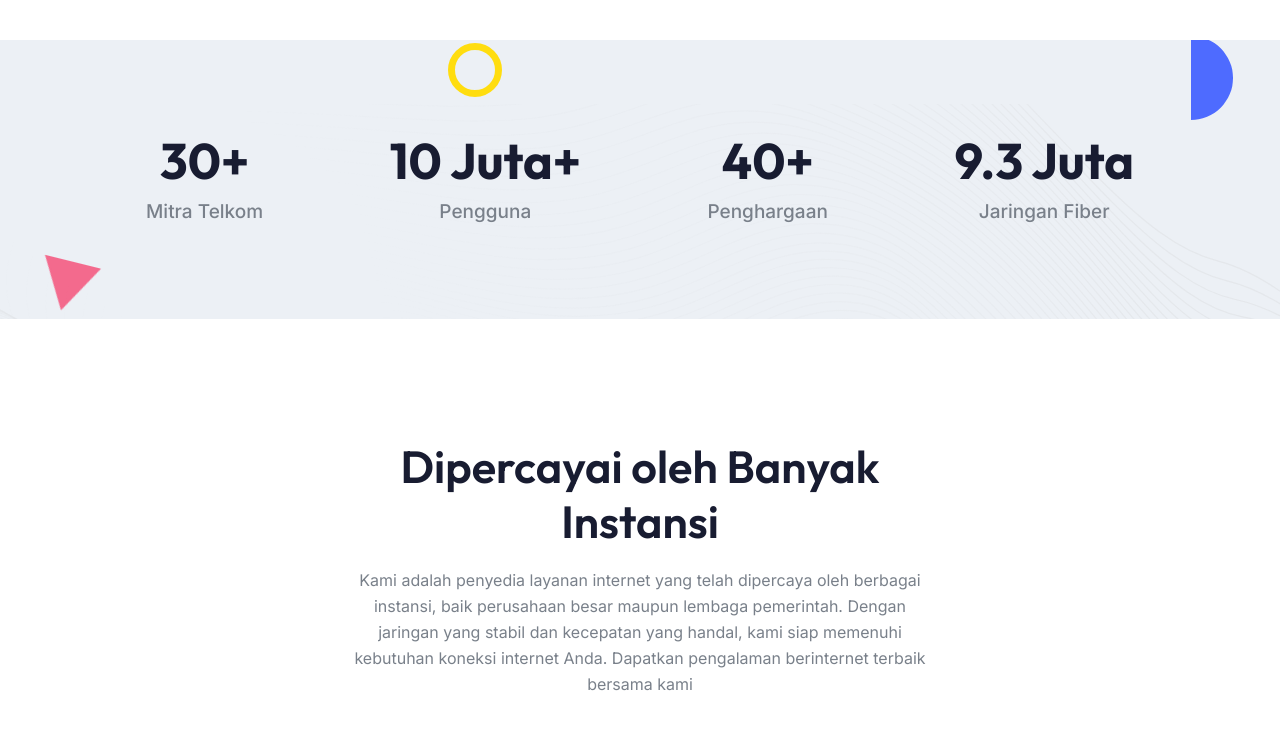
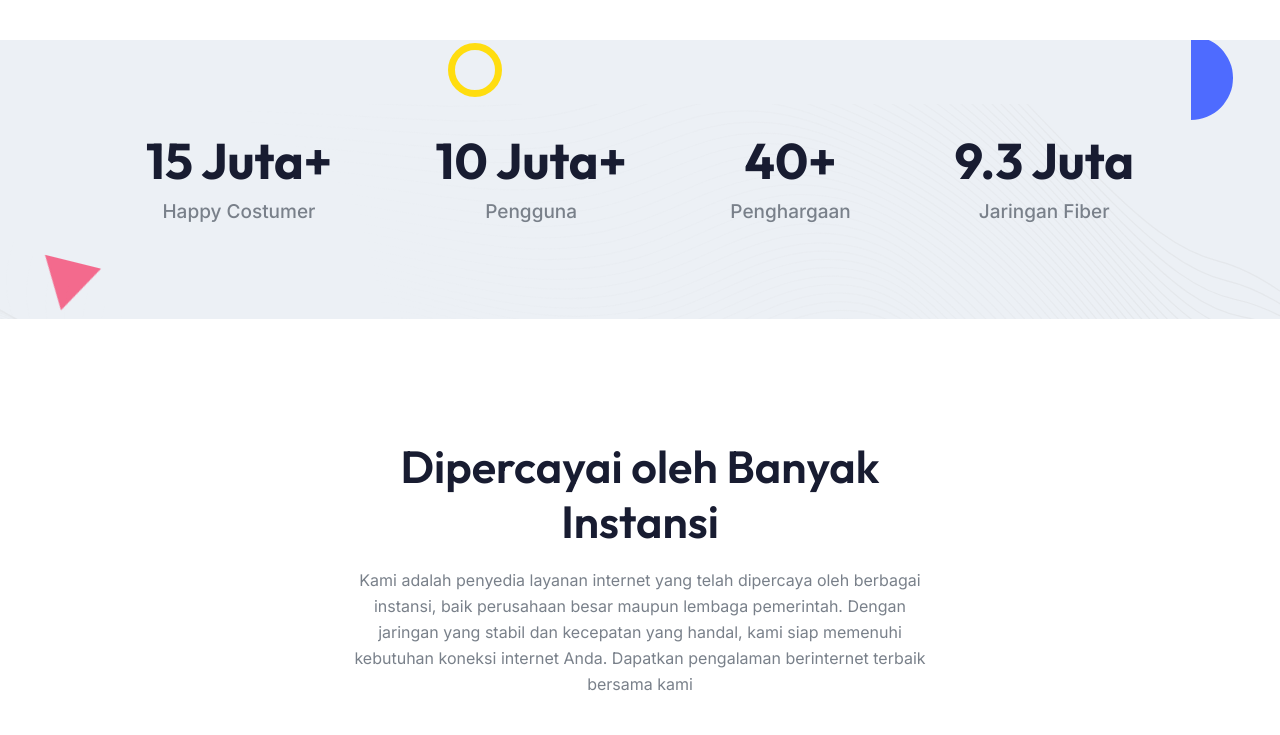
Before and after one commit to Zuxop/telkom, a plain HTML site: page index.html in a window 1280 px wide. Shown: the part 7140-7875 px from the top of the page. Drawn offline with Linux system fonts and the light colour scheme.

Commit message:
Update index.html

```diff
--- a/index.html
+++ b/index.html
@@ -669,8 +669,8 @@
         <div class="bb ze i va ki xn br">
           <div class="tc uf sn tn xf un gg">
             <div class="animate_top me/5 ln rj">
-              <h2 class="gk vj zp or kk wm hc">30+</h2>
-              <p class="ek bk aq">Mitra Telkom</p>
+              <h2 class="gk vj zp or kk wm hc">15 Juta+</h2>
+              <p class="ek bk aq">Happy Costumer</p>
             </div>
             <div class="animate_top me/5 ln rj">
               <h2 class="gk vj zp or kk wm hc">10 Juta+</h2>
```
